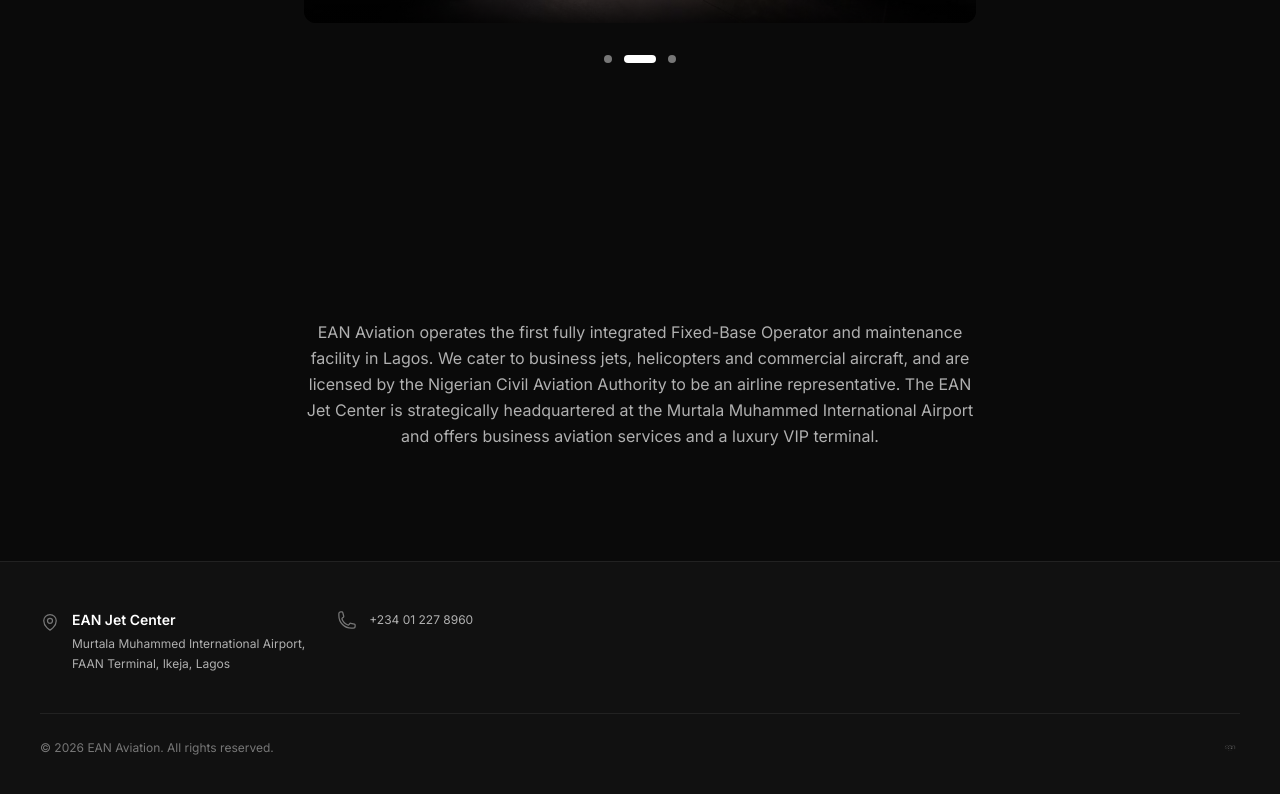
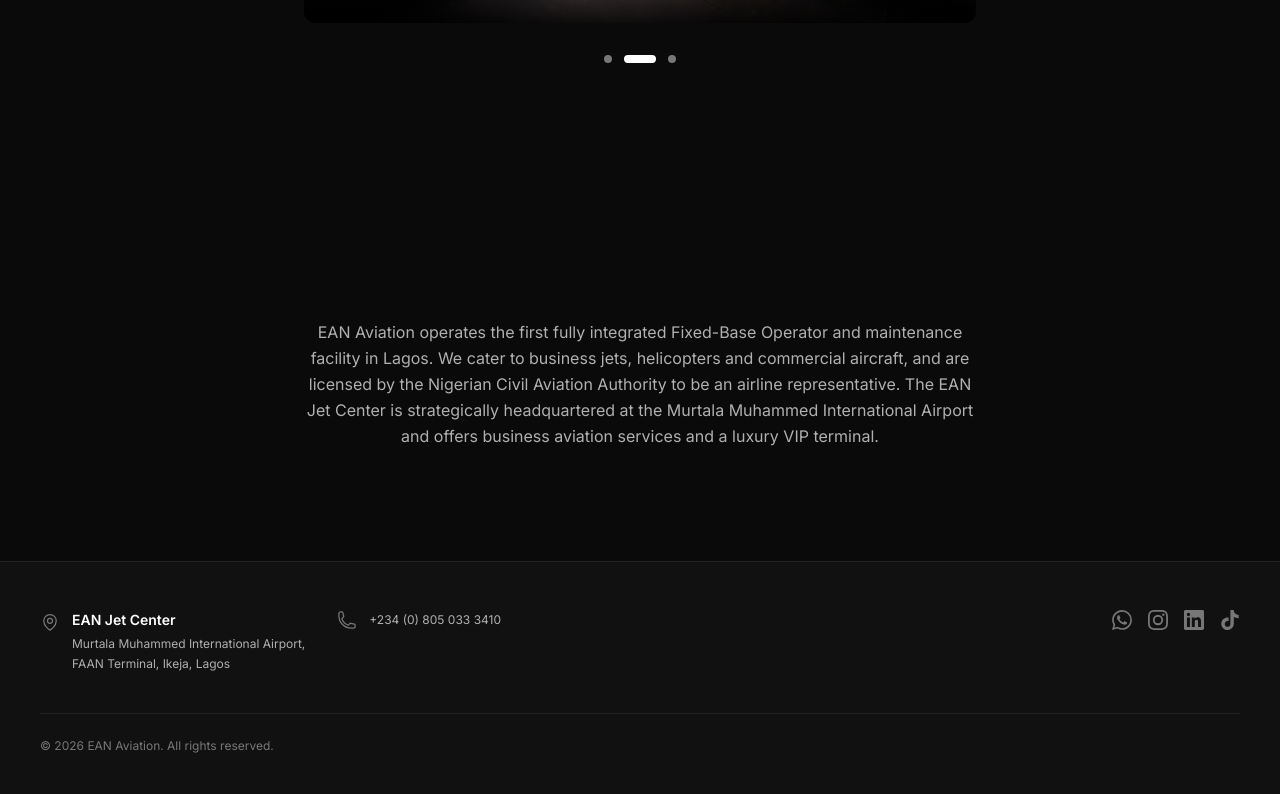
Before and after one commit to Edwardisaac4/EanJets, a React (Vite) app: page / in a window 1280 px wide. Shown: the part 1341-2135 px from the top of the page. Built offline with nearby package versions, Linux system fonts and the light colour scheme.

Commit message:
new updates to the footer

```diff
--- a/src/components/Footer.tsx
+++ b/src/components/Footer.tsx
@@ -59,7 +59,62 @@ export default function Footer() {
               href="tel:+2340122789860"
               className="text-xs text-text-secondary hover:text-text-primary transition-colors"
             >
-              +234 01 227 8960
+              +234 (0) 805 033 3410
+            </a>
+          </div>
+
+          {/* Social Media */}
+          <div className="flex items-center gap-4 sm:ml-auto">
+            {/* WhatsApp */}
+            <a
+              href="https://wa.link/3bp2t4"
+              target="_blank"
+              rel="noopener noreferrer"
+              aria-label="WhatsApp"
+              className="text-text-muted hover:text-[#25D366] transition-colors duration-200"
+            >
+              <svg className="w-5 h-5" fill="currentColor" viewBox="0 0 24 24">
+                <path d="M17.472 14.382c-.297-.149-1.758-.867-2.03-.967-.273-.099-.471-.148-.67.15-.197.297-.767.966-.94 1.164-.173.199-.347.223-.644.075-.297-.15-1.255-.463-2.39-1.475-.883-.788-1.48-1.761-1.653-2.059-.173-.297-.018-.458.13-.606.134-.133.298-.347.446-.52.149-.174.198-.298.298-.497.099-.198.05-.371-.025-.52-.075-.149-.669-1.612-.916-2.207-.242-.579-.487-.5-.669-.51-.173-.008-.371-.01-.57-.01-.198 0-.52.074-.792.372-.272.297-1.04 1.016-1.04 2.479 0 1.462 1.065 2.875 1.213 3.074.149.198 2.096 3.2 5.077 4.487.709.306 1.262.489 1.694.625.712.227 1.36.195 1.871.118.571-.085 1.758-.719 2.006-1.413.248-.694.248-1.289.173-1.413-.074-.124-.272-.198-.57-.347m-5.421 7.403h-.004a9.87 9.87 0 01-5.031-1.378l-.361-.214-3.741.982.998-3.648-.235-.374a9.86 9.86 0 01-1.51-5.26c.001-5.45 4.436-9.884 9.888-9.884 2.64 0 5.122 1.03 6.988 2.898a9.825 9.825 0 012.893 6.994c-.003 5.45-4.437 9.884-9.885 9.884m8.413-18.297A11.815 11.815 0 0012.05 0C5.495 0 .16 5.335.157 11.892c0 2.096.547 4.142 1.588 5.945L.057 24l6.305-1.654a11.882 11.882 0 005.683 1.448h.005c6.554 0 11.89-5.335 11.893-11.893a11.821 11.821 0 00-3.48-8.413z" />
+              </svg>
+            </a>
+
+            {/* Instagram */}
+            <a
+              href="https://www.instagram.com/eanaviationltd?utm_source=ig_web_button_share_sheet&igsh=ZDNlZDc0MzIxNw=="
+              target="_blank"
+              rel="noopener noreferrer"
+              aria-label="Instagram"
+              className="text-text-muted hover:text-[#E4405F] transition-colors duration-200"
+            >
+              <svg className="w-5 h-5" fill="currentColor" viewBox="0 0 24 24">
+                <path d="M12 2.163c3.204 0 3.584.012 4.85.07 3.252.148 4.771 1.691 4.919 4.919.058 1.265.069 1.645.069 4.849 0 3.205-.012 3.584-.069 4.849-.149 3.225-1.664 4.771-4.919 4.919-1.266.058-1.644.07-4.85.07-3.204 0-3.584-.012-4.849-.07-3.26-.149-4.771-1.699-4.919-4.92-.058-1.265-.07-1.644-.07-4.849 0-3.204.013-3.583.07-4.849.149-3.227 1.664-4.771 4.919-4.919 1.266-.057 1.645-.069 4.849-.069zM12 0C8.741 0 8.333.014 7.053.072 2.695.272.273 2.69.073 7.052.014 8.333 0 8.741 0 12c0 3.259.014 3.668.072 4.948.2 4.358 2.618 6.78 6.98 6.98C8.333 23.986 8.741 24 12 24c3.259 0 3.668-.014 4.948-.072 4.354-.2 6.782-2.618 6.979-6.98.059-1.28.073-1.689.073-4.948 0-3.259-.014-3.667-.072-4.947-.196-4.354-2.617-6.78-6.979-6.98C15.668.014 15.259 0 12 0zm0 5.838a6.162 6.162 0 100 12.324 6.162 6.162 0 000-12.324zM12 16a4 4 0 110-8 4 4 0 010 8zm6.406-11.845a1.44 1.44 0 100 2.881 1.44 1.44 0 000-2.881z" />
+              </svg>
+            </a>
+
+            {/* LinkedIn */}
+            <a
+              href="https://www.linkedin.com/company/ean-aviation-limited/posts/?feedView=all"
+              target="_blank"
+              rel="noopener noreferrer"
+              aria-label="LinkedIn"
+              className="text-text-muted hover:text-[#0A66C2] transition-colors duration-200"
+            >
+              <svg className="w-5 h-5" fill="currentColor" viewBox="0 0 24 24">
+                <path d="M20.447 20.452h-3.554v-5.569c0-1.328-.027-3.037-1.852-3.037-1.853 0-2.136 1.445-2.136 2.939v5.667H9.351V9h3.414v1.561h.046c.477-.9 1.637-1.85 3.37-1.85 3.601 0 4.267 2.37 4.267 5.455v6.286zM5.337 7.433a2.062 2.062 0 01-2.063-2.065 2.064 2.064 0 112.063 2.065zm1.782 13.019H3.555V9h3.564v11.452zM22.225 0H1.771C.792 0 0 .774 0 1.729v20.542C0 23.227.792 24 1.771 24h20.451C23.2 24 24 23.227 24 22.271V1.729C24 .774 23.2 0 22.222 0h.003z" />
+              </svg>
+            </a>
+
+            {/* TikTok */}
+            <a
+              href="https://www.tiktok.com/@eanaviationltd?is_from_webapp=1&sender_device=pc"
+              target="_blank"
+              rel="noopener noreferrer"
+              aria-label="TikTok"
+              className="text-text-muted hover:text-[#ff0050] transition-colors duration-200"
+            >
+              <svg className="w-5 h-5" fill="currentColor" viewBox="0 0 24 24">
+                <path d="M12.525.02c1.31-.02 2.61-.01 3.91-.02.08 1.53.63 3.09 1.75 4.17 1.12 1.11 2.7 1.62 4.24 1.79v4.03c-1.44-.05-2.89-.35-4.2-.97-.57-.26-1.1-.59-1.62-.93-.01 2.92.01 5.84-.02 8.75-.08 1.4-.54 2.79-1.35 3.94-1.31 1.92-3.58 3.17-5.91 3.21-1.43.08-2.86-.31-4.08-1.03-2.02-1.19-3.44-3.37-3.65-5.71-.02-.5-.03-1-.01-1.49.18-1.9 1.12-3.72 2.58-4.96 1.66-1.44 3.98-2.13 6.15-1.72.02 1.48-.04 2.96-.04 4.44-.99-.32-2.15-.23-3.02.37-.63.41-1.11 1.04-1.36 1.75-.21.51-.15 1.07-.14 1.61.24 1.64 1.82 3.02 3.5 2.87 1.12-.01 2.19-.66 2.77-1.61.19-.33.4-.67.41-1.06.1-1.79.06-3.57.07-5.36.01-4.03-.01-8.05.02-12.07z" />
+              </svg>
             </a>
           </div>
         </div>
@@ -69,11 +124,6 @@ export default function Footer() {
           <p className="text-xs text-text-muted">
             &copy; {new Date().getFullYear()} EAN Aviation. All rights reserved.
           </p>
-          <img
-            src="/assets/EAN Logo White.png"
-            alt="EAN Jets"
-            className="h-5 opacity-40"
-          />
         </div>
       </div>
     </footer>
```
